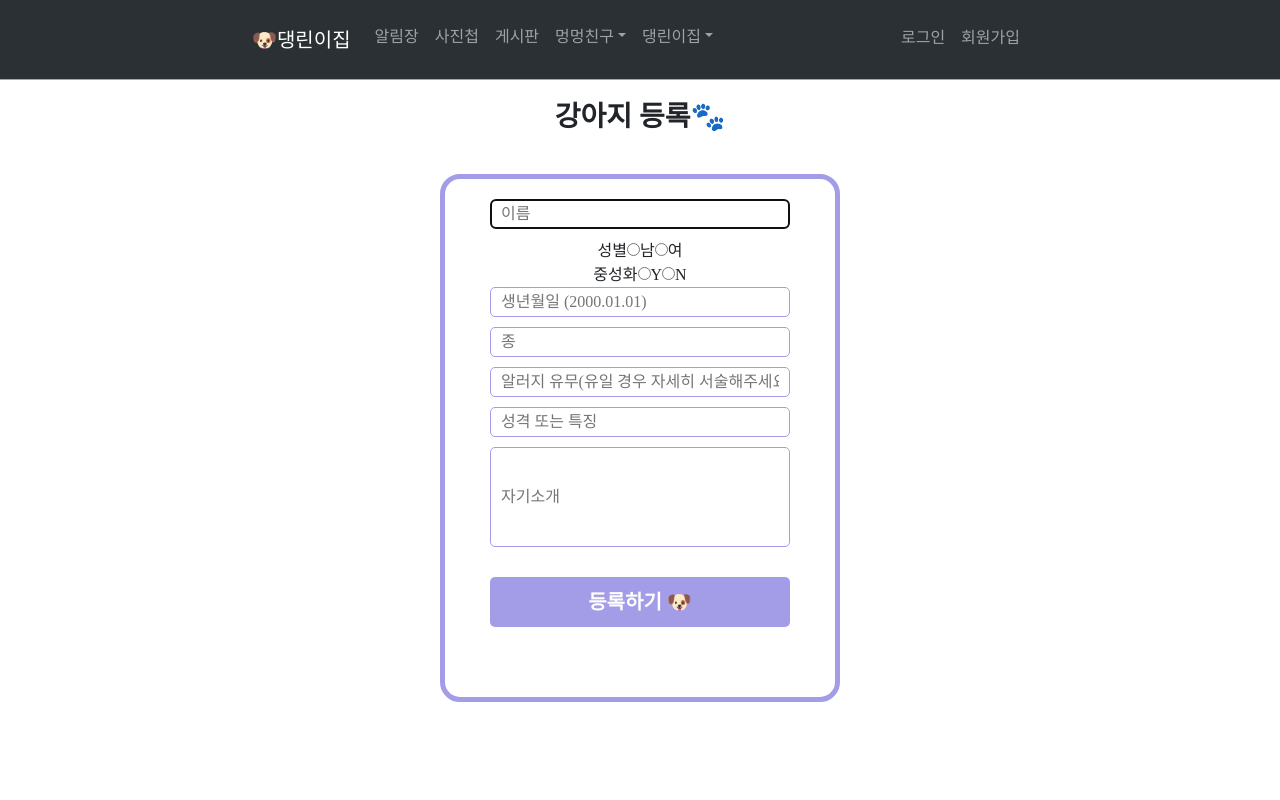
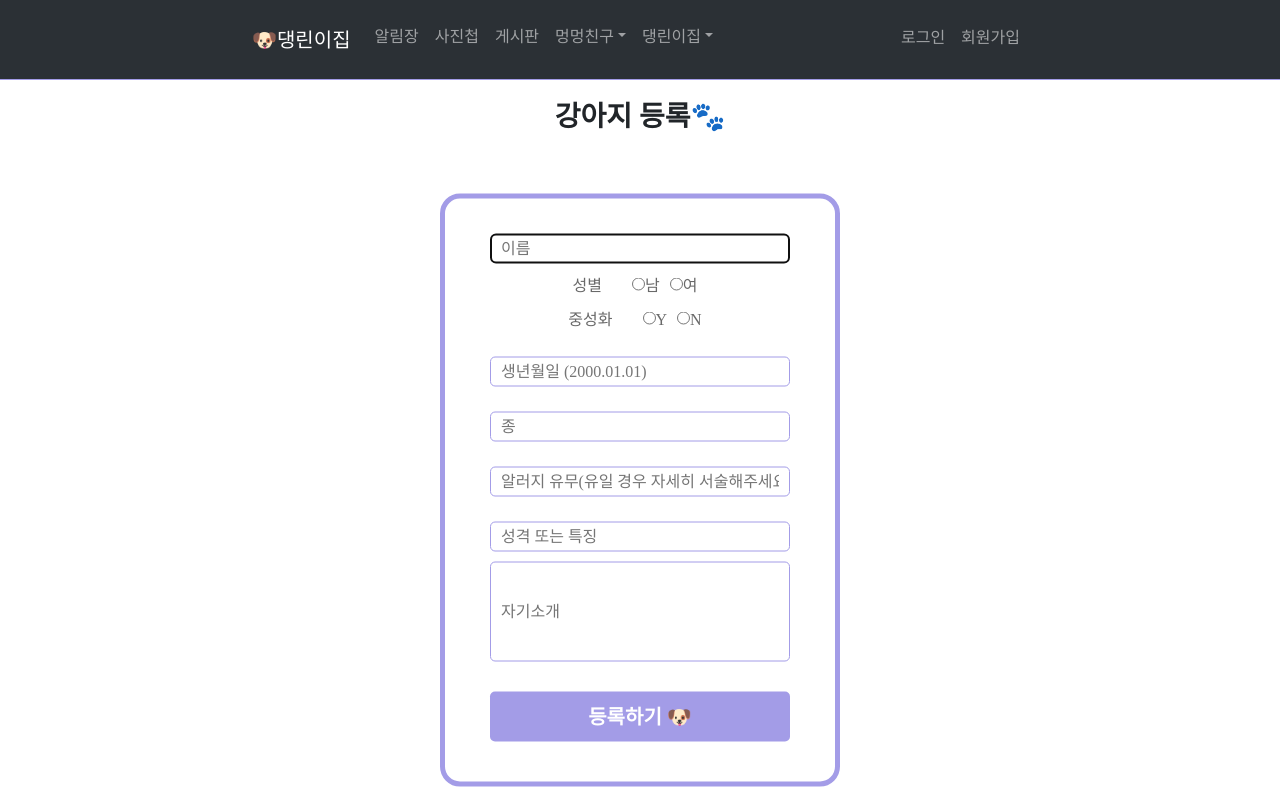
Before and after one commit to xooxpeak/React_Puppy, a React (Create React App) app: page /registerPuppy in a window 1280 px wide. Built offline with nearby package versions, Linux system fonts and the light colour scheme; a web font is replaced by a local one.

Commit message:
[Design] 강아지 등록 UI

```diff
--- a/src/css/RegisterPuppy.css
+++ b/src/css/RegisterPuppy.css
@@ -4,7 +4,7 @@
         display: flex;
         flex-direction: column;
         justify-content: center;
-        margin-top: 3%;
+        margin-top: 7%;
         align-items: center;
         position: absolute;
         border: 5px solid rgb(163, 156, 231);
@@ -18,6 +18,7 @@
     border-radius: 5px;
     padding: 0 10px;
     margin-bottom: 10px;
+    margin-top: 5%;
 }
 
 .input-introduction {
@@ -38,5 +39,33 @@
     font-weight: bold;
     border : none;
     border-radius: 5px;
-    margin : 20px 0 50px 0;
+    margin : 20px 0 20px 0;
 }
+
+.neutering-container {
+    display: flex;
+    align-items: center;
+    justify-content: flex-start; /* 모든 요소를 왼쪽으로 정렬 */
+    margin-bottom: 10px;
+    text-align: left;
+    color:dimgray;
+}
+
+.neutering {
+    margin-right: 30px; /* Adjust the space between the text and the radio buttons */
+}
+
+.neutering-container label {
+    margin-right: 10px; /* Adjust the space between the radio buttons */
+}
+
+/* 미디어 쿼리 */
+@media (max-width: 768px) {
+    h3 {
+      font-size: 1.5em;
+    }
+
+    .board-form {
+      padding: 10px;
+    }
+}
```
